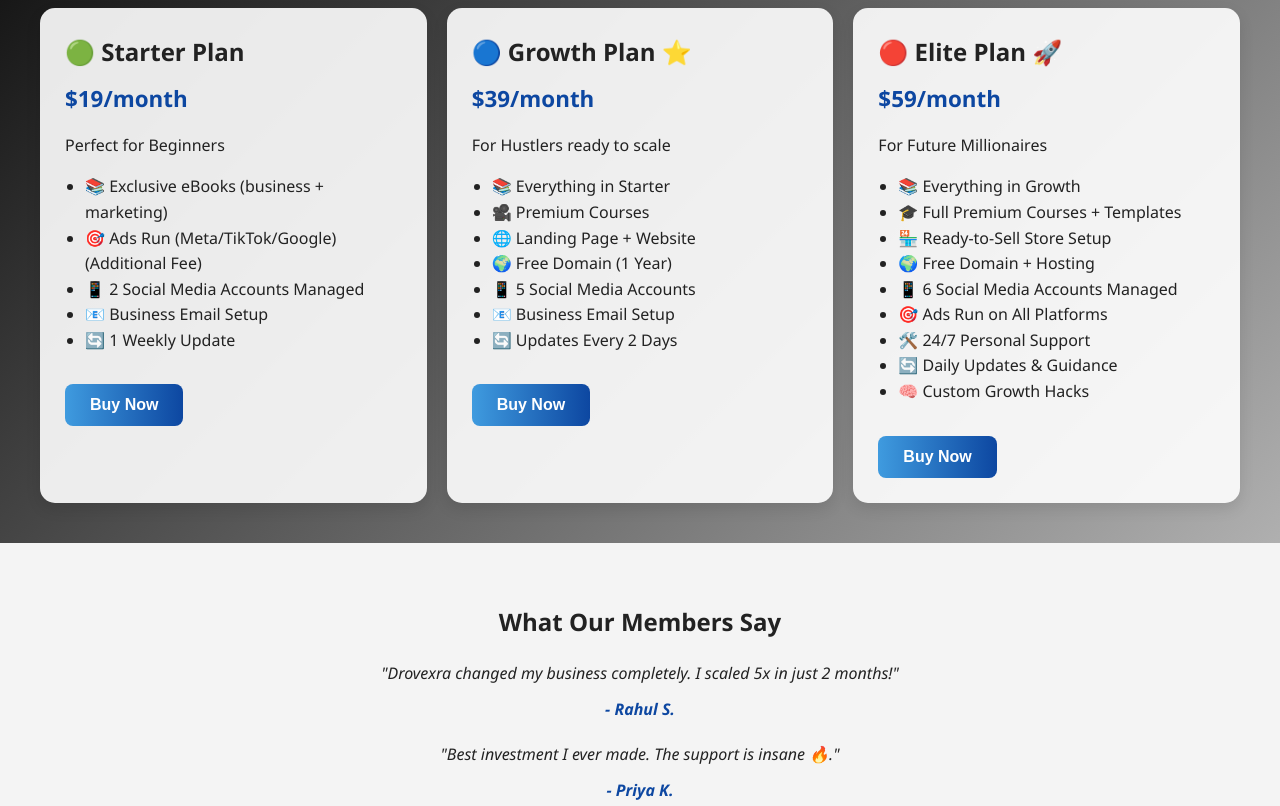
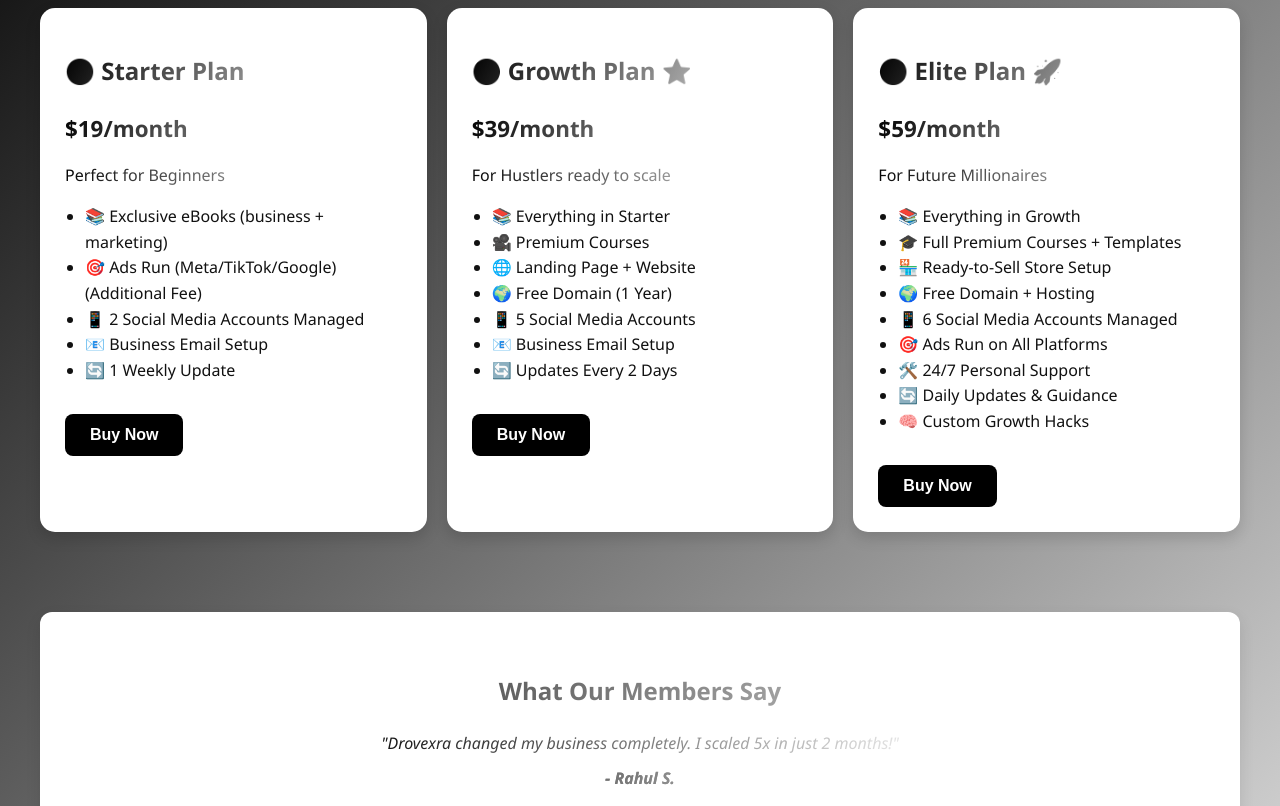
Before and after one commit to Drovexra/Drovexra, a plain HTML site: page membership.html in a window 1280 px wide. Shown: the part 280-1086 px from the top of the page. Drawn offline with Linux system fonts and the light colour scheme.

Commit message:
Update membership.html

```diff
--- a/membership.html
+++ b/membership.html
@@ -8,22 +8,29 @@
     body {
       margin: 0;
       font-family: 'Segoe UI', Tahoma, sans-serif;
-      background: linear-gradient(135deg, #000000, #D1D1D1);
+      background: linear-gradient(135deg, #000000, #E1E1E1);
       color: #222;
       line-height: 1.6;
     }
+
+    /* Gradient text */
+    h1, h2, p, .price, .reviews h2, .review {
+      background: linear-gradient(120deg, #000000, #FFFFFF);
+      -webkit-background-clip: text;
+      -webkit-text-fill-color: transparent;
+    }
+
     header {
       text-align: center;
       padding: 40px 20px;
     }
     header h1 {
       font-size: 2.5rem;
-      color: #0d47a1;
     }
     header p {
       font-size: 1.2rem;
-      color: #333;
     }
+
     .plans {
       display: grid;
       grid-template-columns: repeat(auto-fit, minmax(300px, 1fr));
@@ -31,28 +38,28 @@
       padding: 40px;
     }
     .card {
-      background: rgba(255,255,255,0.9);
+      background: #FFFFFF;
       border-radius: 15px;
       padding: 25px;
-      box-shadow: 0 6px 15px rgba(0,0,0,0.1);
+      box-shadow: 0 6px 15px rgba(0,0,0,0.15);
       transition: transform 0.3s ease;
     }
     .card:hover {
       transform: translateY(-10px);
     }
-    .card h2 {
-      margin: 0 0 10px;
-    }
+
     .price {
       font-size: 1.4rem;
       font-weight: bold;
       margin-bottom: 15px;
-      color: #0d47a1;
     }
+
     ul {
       text-align: left;
       padding-left: 20px;
+      color: #111;
     }
+
     .btn {
       display: inline-block;
       margin-top: 15px;
@@ -62,13 +69,15 @@
       border: none;
       border-radius: 8px;
       cursor: pointer;
-      background: linear-gradient(90deg, #3F9BDF, #0d47a1);
-      color: white;
+      background: #000000;
+      color: #FFFFFF;
       transition: 0.3s;
     }
     .btn:hover {
       transform: scale(1.05);
+      background: #222;
     }
+
     /* Modal */
     .modal {
       display: none;
@@ -81,7 +90,7 @@
       align-items: center;
     }
     .modal-content {
-      background: white;
+      background: #FFFFFF;
       padding: 30px;
       border-radius: 12px;
       text-align: center;
@@ -89,6 +98,7 @@
     }
     .modal-content h3 {
       margin-bottom: 20px;
+      color: #000000;
     }
     .currency-btn {
       display: block;
@@ -102,15 +112,18 @@
       cursor: pointer;
       transition: 0.3s;
     }
-    .inr { background: #ff6600; color: white; }
-    .usd { background: #00cc66; color: white; }
-    .currency-btn:hover { opacity: 0.85; }
+    .inr { background: #000000; color: #FFFFFF; }
+    .usd { background: #444444; color: #FFFFFF; }
+    .currency-btn:hover { opacity: 0.9; }
 
     /* Reviews */
     .reviews {
-      background: #f4f4f4;
+      background: #FFFFFF;
       padding: 40px;
       text-align: center;
+      border-radius: 12px;
+      margin: 40px;
+      box-shadow: 0 6px 15px rgba(0,0,0,0.1);
     }
     .review {
       max-width: 600px;
@@ -121,7 +134,9 @@
       display: block;
       margin-top: 10px;
       font-weight: bold;
-      color: #0d47a1;
+      background: linear-gradient(120deg, #000000, #FFFFFF);
+      -webkit-background-clip: text;
+      -webkit-text-fill-color: transparent;
     }
 
     /* Telegram Button */
@@ -261,4 +276,4 @@
     }
   </script>
 </body>
-        </html>
+  </html>
```
